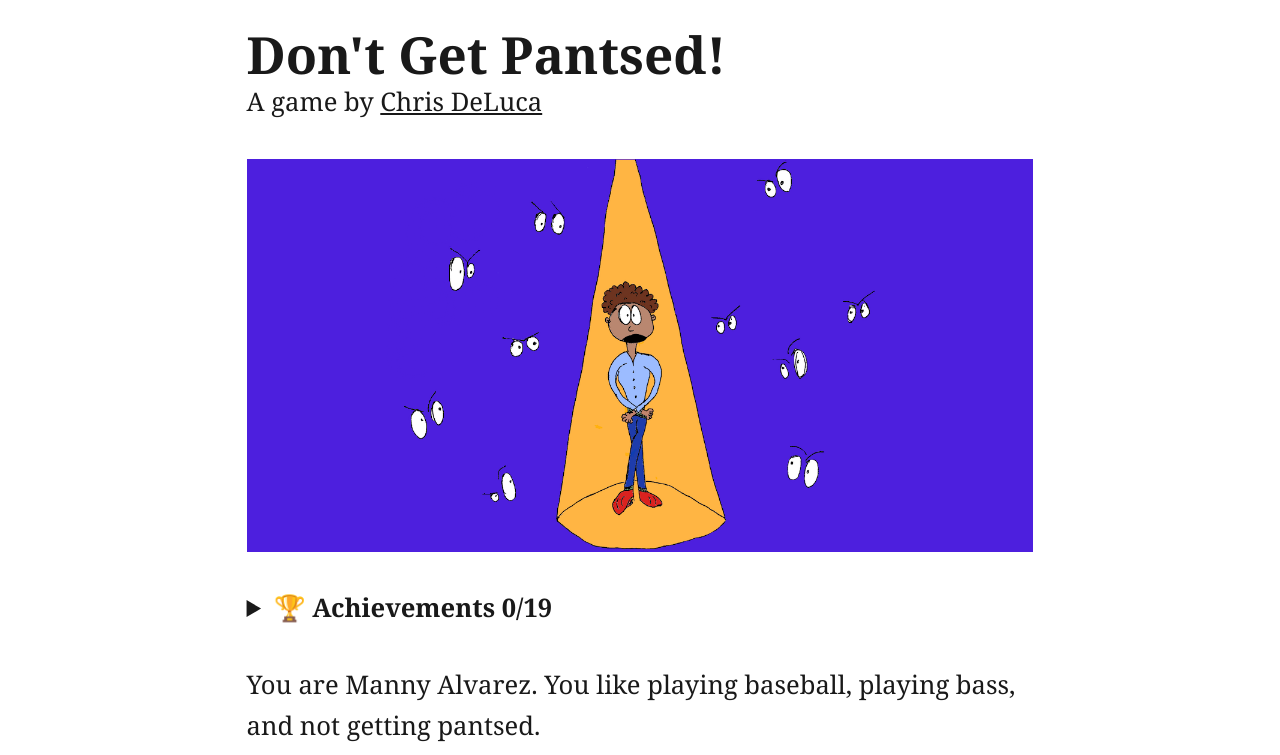
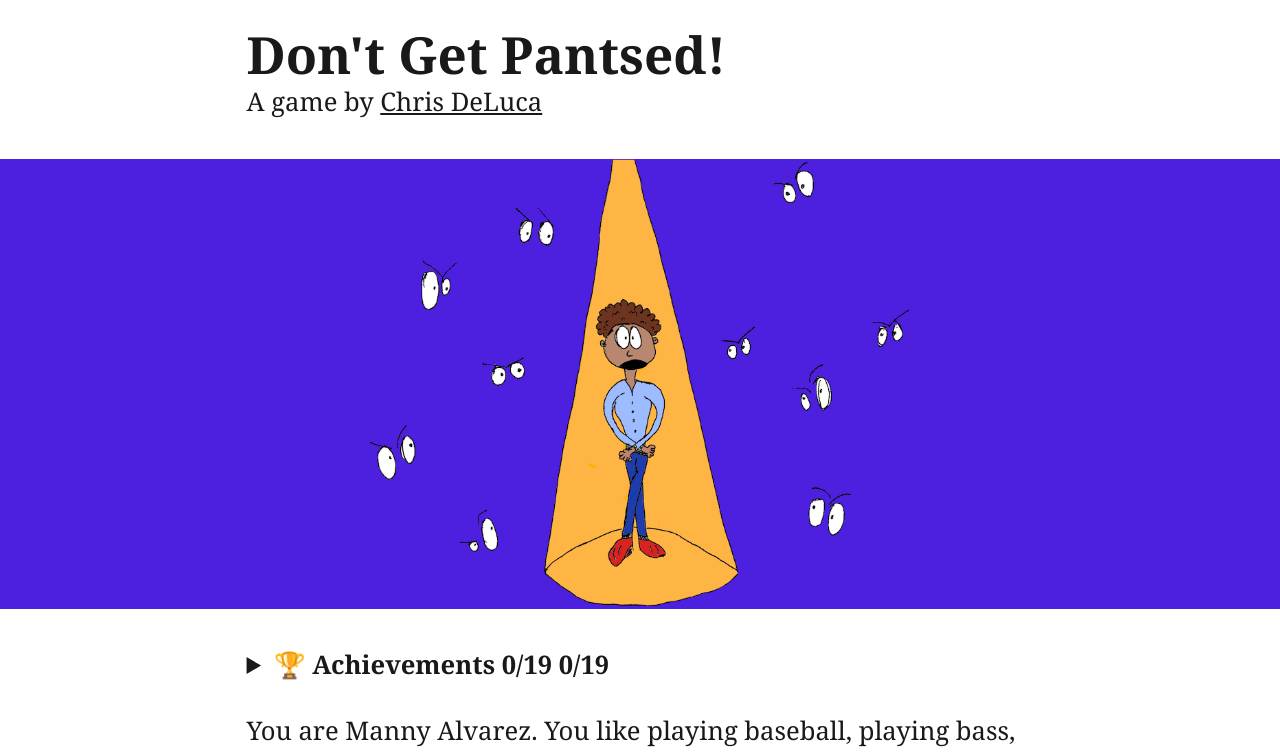
Before and after one commit to bronzehedwick/dont-get-pantsed, a plain HTML site: page index.html in a window 1280 px wide. Shown: the top 755 px of the page. Drawn offline with Linux system fonts and the light colour scheme.

Commit message:
Make image go full width

```diff
--- a/index.html
+++ b/index.html
@@ -24,9 +24,13 @@
         <header>
             <h1>Don't Get Pantsed!</h1>
             <p>A game by <a href="https://www.chrisdeluca.me">Chris DeLuca</a></p>
-            <img src=/images/pantsed-cover.png alt="Kid in a spotlight being stared at, looking scared, and covering his crotch." width=900 height=400>
+            <div class="header-image-wrapper">
+                <img src=/images/pantsed-cover.png alt="Kid in a spotlight being stared at, looking scared, and covering his crotch." width=900 height=400>
+            </div>
             <details>
-                <summary id=achievements-headline>🏆 Achievements</summary>
+                <summary id=achievements-headline>
+                    🏆 Achievements <span id="achievements-count">0/19</span>
+                </summary>
                 <ol id=achievements-list class=achievements-list></ol>
             </details>
         </header>
--- a/style.css
+++ b/style.css
@@ -31,16 +31,15 @@ body {
   font-size: clamp(1.2rem, 0.9000rem + 1.3333vw, 1.6rem);
   line-height: 1.6;
   margin: 0;
-  padding: 1em;
   background-color: var(--background-color);
   color: var(--text-color);
   hyphens: auto;
   -webkit-hyphens: auto;
 }
 
-main {
-  max-inline-size: 55ch;
-  margin: 0px auto;
+header {
+  display: grid;
+  grid-template-columns: 1fr 55ch 1fr;
 }
 
 hr {
@@ -62,8 +61,23 @@ hr::before {
 
 h1, h2, h3, h4, h5, h6 {
   font-family: New York, Georgia, serif;
-  margin-block: 0px;
+  margin-block: 0.5em 0px;
   line-height: 1.1;
+}
+
+h1 {
+  grid-row: 1;
+  grid-column: 2;
+}
+
+h1 + p {
+  grid-row: 2;
+  grid-column: 2;
+}
+
+header details {
+  grid-row: 4;
+  grid-column: 2;
 }
 
 /* }}} */
@@ -76,6 +90,15 @@ p {
 
 p + p {
   text-indent: 4ch;
+}
+
+.game-scene {
+  max-inline-size: 55ch;
+  margin: 0px auto;
+}
+
+.game-scene:not([hidden]) {
+  margin-block-end: 2em;
 }
 
 /* }}} */
@@ -101,7 +124,14 @@ img {
   display: block;
   max-inline-size: 100%;
   height: auto;
+  margin-block: 0;
   margin-inline: auto;
+}
+
+.header-image-wrapper {
+  grid-row: 3;
+  grid-column: 1/4;
+  background-color: oklch(45.84% 0.255 280);
 }
 
 /* }}} */
```
